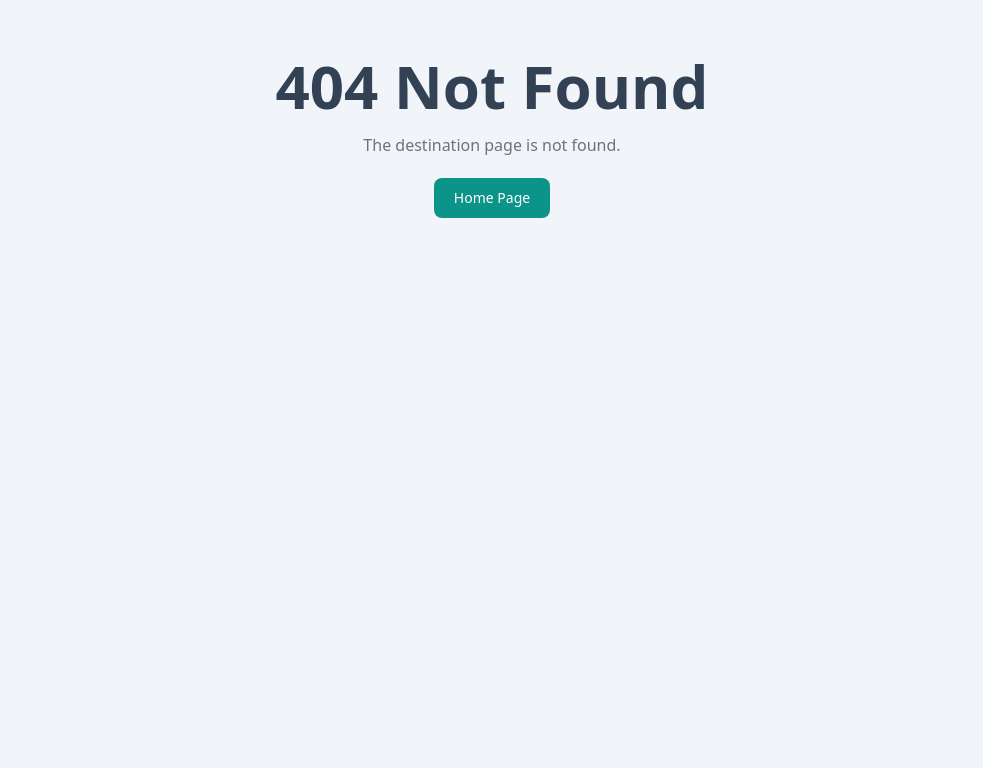
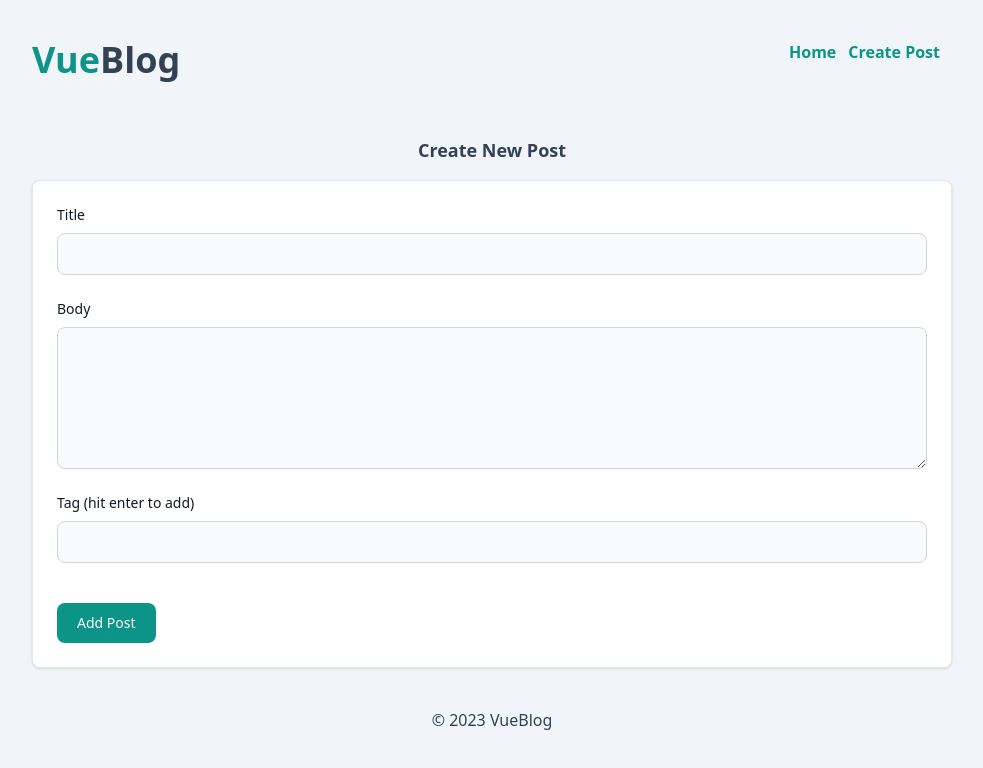
Before and after one commit to ajimsofwan/vue-blog, a Vue app: page /create in a window 1280 px wide. Before the commit this address had no page. Shown: the top 768 px of the page, without its empty margins (148-1131 px from the left). Built offline with nearby package versions, Linux system fonts and the light colour scheme.

Commit message:
feat: add new post, header footer and navbar

```diff
--- a/index.html
+++ b/index.html
@@ -5,7 +5,7 @@
   <meta charset="UTF-8" />
   <link rel="icon" type="image/svg+xml" href="/vite.svg" />
   <meta name="viewport" content="width=device-width, initial-scale=1.0" />
-  <title>Vite + Vue</title>
+  <title>VueBlog</title>
 </head>
 
 <body class="bg-slate-100 text-slate-700 dark:bg-slate-900 dark:text-slate-400">
--- a/src/App.vue
+++ b/src/App.vue
@@ -1,9 +1,11 @@
 <script setup>
-// import HelloWorld from './components/HelloWorld.vue'
+import Header from './components/Header.vue';
 </script>
 
 <template>
-  <section class="px-5 py-10 text-center">
+  <section class="px-5 py-10 text-center xl:mx-40 2xl:mx-96">
+    <Header />
     <router-view />
+    <div>&copy; 2023 VueBlog</div>
   </section>
 </template>
--- /dev/null
+++ b/src/components/Header.vue
@@ -0,0 +1,14 @@
+<template>
+  <div class="flex justify-between">
+    <h1 class="text-4xl font-bold"><span class="text-primary">Vue</span>Blog</h1>
+    <nav>
+      <ul class="flex">
+        <li class="mr-3 font-semibold hover:border-b text-primary border-primary">
+          <router-link :to="{ name: 'Home' }">Home</router-link>
+        </li>
+        <li class="mr-3 font-semibold hover:border-b text-primary border-primary"><router-link
+            :to="{ name: 'Create' }">Create Post</router-link></li>
+      </ul>
+    </nav>
+  </div>
+</template>
--- a/src/router/index.js
+++ b/src/router/index.js
@@ -1,6 +1,7 @@
 import { createRouter, createWebHistory } from "vue-router";
 import Home from "../views/Home.vue";
 import Details from "../views/Details.vue";
+import Create from "../views/Create.vue";
 import NotFound from "../views/NotFound.vue";
 
 const routes = [
@@ -16,6 +17,11 @@ const routes = [
     props: true,
   },
   {
+    path: "/create",
+    name: "Create",
+    component: Create,
+  },
+  {
     path: "/:catchAll(.*)",
     name: "NotFound",
     component: NotFound,
--- /dev/null
+++ b/src/views/Create.vue
@@ -0,0 +1,78 @@
+<script setup>
+import { ref } from 'vue';
+import { useRouter } from 'vue-router';
+
+const title = ref('')
+const body = ref('')
+const tags = ref([])
+const tag = ref('')
+const router = useRouter()
+
+const handleKeydown = () => {
+  if (!tags.value.includes(tag.value)) {
+    tag.value = tag.value.replace(/\s/, '') // remove whitespace
+    tags.value.push(tag.value)
+  }
+  tag.value = ""
+}
+
+const handleSubmit = async () => {
+  const post = {
+    title: title.value,
+    body: body.value,
+    tags: tags.value,
+    userId: 2,
+    reaction: 5
+  }
+
+  try {
+    const response = await fetch("https://dummyjson.com/posts/add", {
+      method: 'POST',
+      headers: { 'Content-Type': 'application/json' },
+      body: JSON.stringify(post)
+    })
+    if (!response.ok) {
+      throw Error("No data available");
+    }
+    router.push({ name: 'Home' })
+
+  } catch (err) {
+    console.log(err.message)
+  }
+}
+</script>
+<template>
+  <div class="py-10 text-left">
+    <h1 class="py-4 text-lg font-bold text-center">Create New Post</h1>
+    <div class="p-6 bg-white border border-gray-200 rounded-lg shadow dark:bg-gray-800 dark:border-gray-700">
+      <form @submit.prevent="handleSubmit">
+        <div class="mb-6">
+          <label for="title" class="block mb-2 text-sm font-medium text-gray-900 dark:text-white">Title</label>
+          <input type="text" id="title" v-model="title"
+            class="bg-gray-50 border border-gray-300 text-gray-900 text-sm rounded-lg focus:outline-none focus:ring-1 focus:ring-primary focus:border-primary block w-full p-2.5 dark:bg-gray-700 dark:border-gray-600 dark:placeholder-gray-400 dark:text-white dark:focus:ring-primary dark:focus:border-primary"
+            required>
+        </div>
+        <div class="mb-6">
+          <label for="body" class="block mb-2 text-sm font-medium text-gray-900 dark:text-white">Body</label>
+          <textarea id="body" rows="6" v-model="body"
+            class="bg-gray-50 border border-gray-300 text-gray-900 text-sm rounded-lg focus:outline-none focus:ring-1 focus:ring-primary focus:border-primary block w-full p-2.5 dark:bg-gray-700 dark:border-gray-600 dark:placeholder-gray-400 dark:text-white dark:focus:ring-primary dark:focus:border-primary"
+            required></textarea>
+        </div>
+        <div class="mb-6">
+          <label for="tag" class="block mb-2 text-sm font-medium text-gray-900 dark:text-white">Tag (hit enter to
+            add)</label>
+          <input type="text" id="tag" v-model="tag" @keydown.enter.prevent="handleKeydown"
+            class="bg-gray-50 border border-gray-300 text-gray-900 text-sm rounded-lg focus:outline-none focus:ring-1 focus:ring-primary focus:border-primary block w-full p-2.5 dark:bg-gray-700 dark:border-gray-600 dark:placeholder-gray-400 dark:text-white dark:focus:ring-primary dark:focus:border-primary">
+          <div class="flex flex-wrap py-2"><span v-for="tag in tags" :key="tag"
+              class="px-2 py-1 mb-1 mr-1 text-white rounded-lg bg-primary">#{{
+                tag
+              }}</span>
+          </div>
+        </div>
+        <button type="submit"
+          class="text-white bg-primary hover:bg-primary-dark focus:ring-4 focus:outline-none focus:ring-primary-light font-medium rounded-lg text-sm w-full sm:w-auto px-5 py-2.5 text-center">Add
+          Post</button>
+      </form>
+    </div>
+  </div>
+</template>
--- a/src/views/Details.vue
+++ b/src/views/Details.vue
@@ -9,9 +9,8 @@ const { post, error, load } = getPost()
 load(props.id)
 </script>
 <template>
-  <h1 class="text-4xl font-bold"><span class="text-primary">Vue</span>Blog</h1>
   <div v-if="error">{{ error }}</div>
-  <div v-if="post" class="py-10 xl:mx-40 2xl:mx-96">
+  <div v-if="post" class="py-10">
     <PostDetail :post="post" />
   </div>
   <div v-else>
--- a/src/views/Home.vue
+++ b/src/views/Home.vue
@@ -13,9 +13,8 @@ load()
 // })
 </script>
 <template>
-  <h1 class="text-4xl font-bold"><span class="text-primary">Vue</span>Blog</h1>
   <div v-if="error">{{ error }}</div>
-  <div v-if="posts.length" class="py-10 xl:mx-40 2xl:mx-96">
+  <div v-if="posts.length" class="py-10">
     <PostList :posts="posts" />
   </div>
   <div v-else>
```
